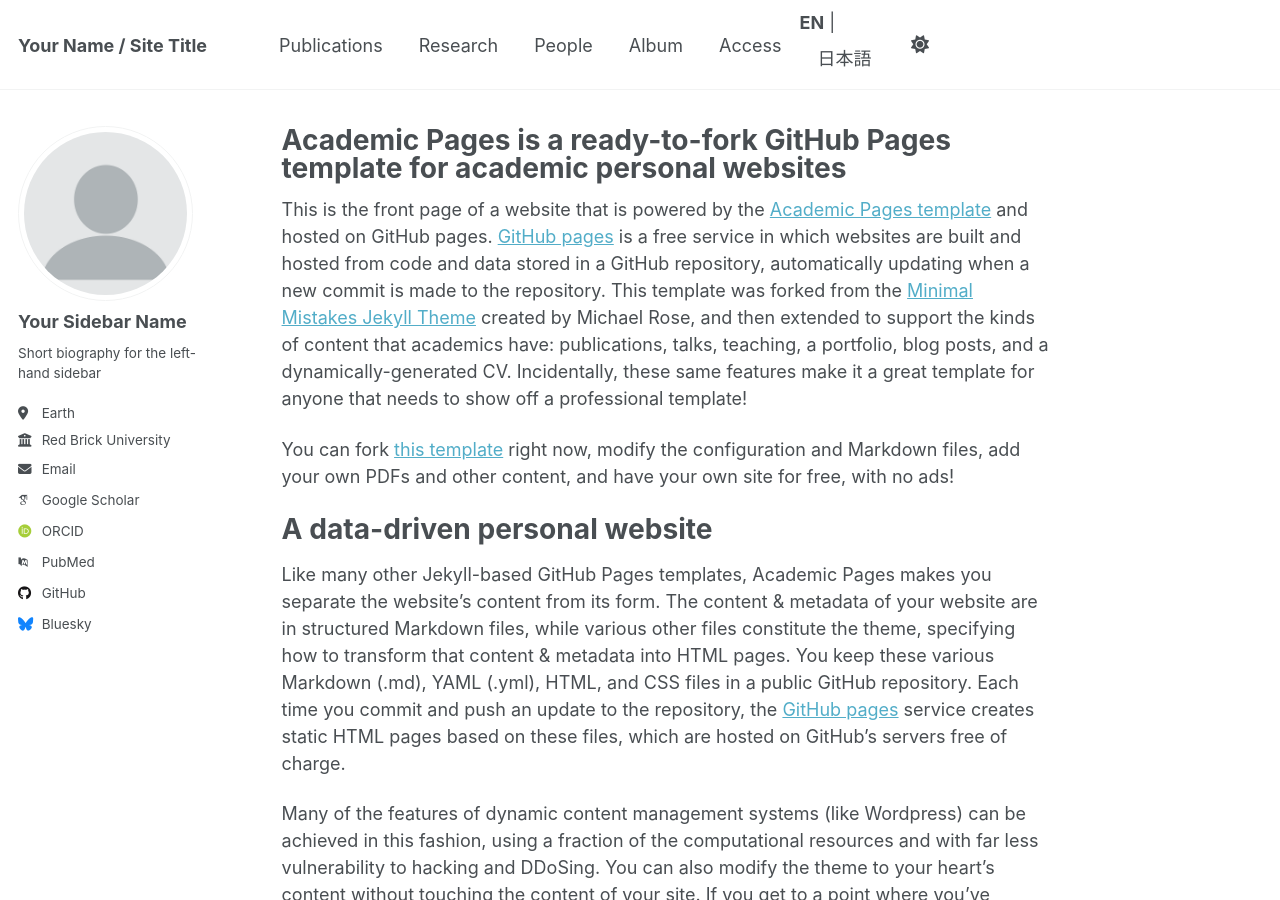
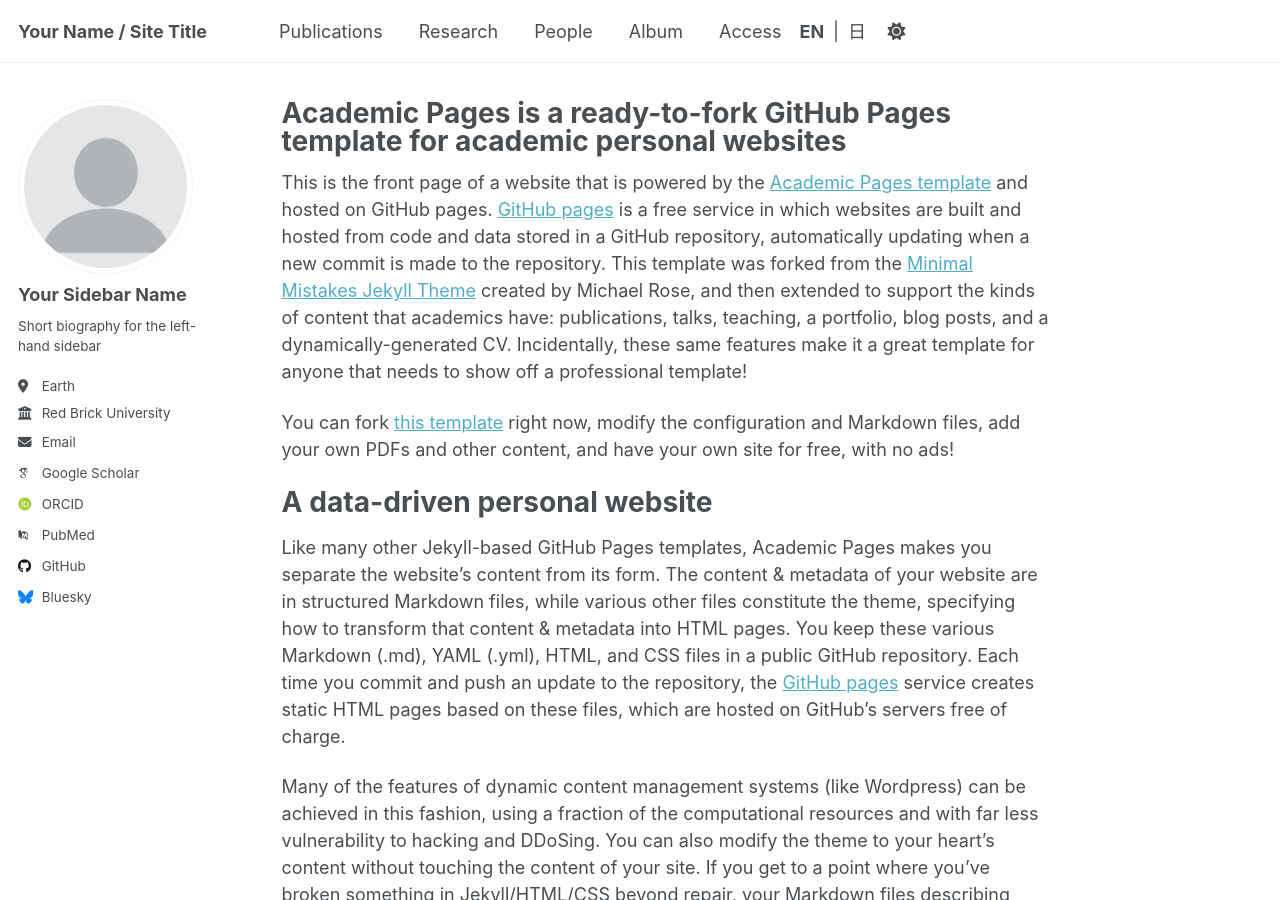
Before and after one commit to GDAC-Lab/gdac-lab.github.io, a Jekyll site: the page built from _pages/about.md, in a window 1280 px wide and 900 px high. Built offline with Jekyll 4.4.1, drawn with Linux system fonts in a browser that asks for light colours; some web fonts are replaced; a script that is not in the unit is left out.

Commit message:
Improves language switcher appearance

```diff
--- a/_includes/masthead.html
+++ b/_includes/masthead.html
@@ -15,7 +15,7 @@
             {% endif %}
             <li class="masthead__menu-item"><a href="{{ domain }}{{ link.url }}">{{ link.title }}</a></li>
           {% endfor %}
-          <li class="masthead__menu-item persist"><span style="display: inline-block; white-space: nowrap;">{% if page.lang == 'ja' %}<a href="{{ page.url | replace: '/ja/', '/' }}" style="text-decoration: none;">EN</a>&nbsp;|&nbsp;<strong>日本語</strong>{% elsif page.lang == 'en' %}<strong>EN</strong>&nbsp;|&nbsp;<a href="/ja{{ page.url }}" style="text-decoration: none;">日本語</a>{% else %}<strong>EN</strong>&nbsp;|&nbsp;<a href="/ja/" style="text-decoration: none;">日本語</a>{% endif %}</span></li>
+          <li class="masthead__menu-item persist">{% if page.lang == 'ja' %}<a href="{{ page.url | replace: '/ja/', '/' }}" style="display: inline; text-decoration: none; margin: 0; padding: 0;">EN</a><span style="display: inline; margin: 0 0.5rem;">|</span><span style="display: inline; font-weight: bold;">日</span>{% elsif page.lang == 'en' %}<span style="display: inline; font-weight: bold;">EN</span><span style="display: inline; margin: 0 0.5rem;">|</span><a href="/ja{{ page.url }}" style="display: inline; text-decoration: none; margin: 0; padding: 0;">日</a>{% else %}<span style="display: inline; font-weight: bold;">EN</span><span style="display: inline; margin: 0 0.5rem;">|</span><a href="/ja/" style="display: inline; text-decoration: none; margin: 0; padding: 0;">日</a>{% endif %}</li>
           <li id="theme-toggle" class="masthead__menu-item persist tail">
             <a role="button" aria-labelledby="theme-icon"><i id="theme-icon" class="fa-solid fa-sun" aria-hidden="true" title="toggle theme"></i></a>
           </li>
```
